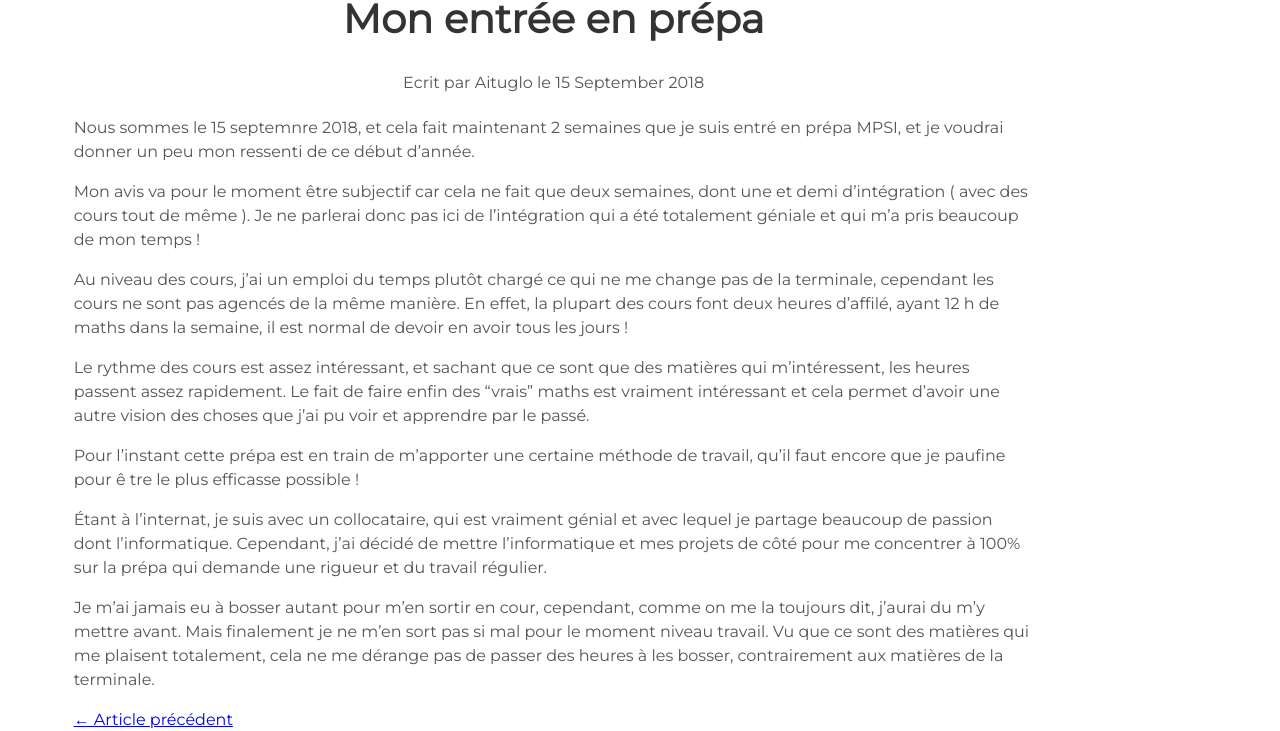
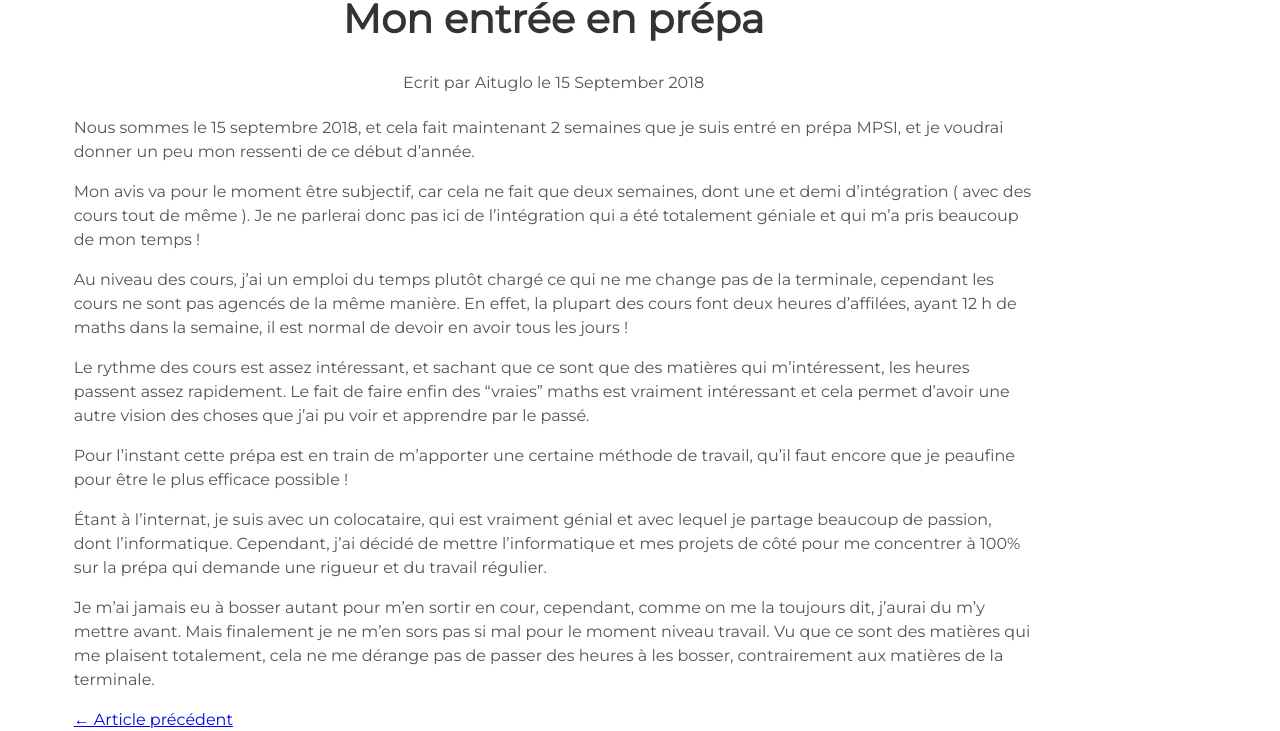
Before and after one commit to Aituglo/aituglo.com, a Jekyll site: the page built from _posts/2018-09-15-mon-entrée-en-prépa.md, in a window 1280 px wide. Shown: the part 141-872 px from the top of the page. Built offline with Jekyll 4.4.1, drawn with Linux system fonts in a browser that asks for light colours; comment, search, counter and statistics services are not loaded.

Commit message:
Update Articles “2018-09-15-mon-entrée-en-prépa”

```diff
--- a/_posts/2018-09-15-mon-entrée-en-prépa.md
+++ b/_posts/2018-09-15-mon-entrée-en-prépa.md
@@ -6,22 +6,28 @@ author: Aituglo
 header-img: /assets/images/fb_img_1536876767956.jpg
 layout: post
 ---
-Nous sommes le 15 septemnre 2018, et cela fait maintenant 2 semaines que je suis entré en prépa MPSI, et je voudrai donner un peu mon ressenti de ce début d'année.
+Nous sommes le 15 septembre 2018, et cela fait maintenant 2 semaines que je suis entré en prépa MPSI, et je voudrai donner un peu mon ressenti de ce début d'année.
 
 
 
-Mon avis va pour le moment être subjectif car cela ne fait que deux semaines, dont une et demi d'intégration ( avec des cours tout de même ). Je ne parlerai donc pas ici de l'intégration qui a été totalement géniale et qui m'a pris beaucoup de mon temps !
+Mon avis va pour le moment être subjectif, car cela ne fait que deux semaines, dont une et demi d'intégration ( avec des cours tout de même ). Je ne parlerai donc pas ici de l'intégration qui a été totalement géniale et qui m'a pris beaucoup de mon temps !
 
 
 
-Au niveau des cours, j'ai un emploi du temps plutôt chargé ce qui ne me change pas de la terminale, cependant les cours ne sont pas agencés de la même manière. En effet, la plupart des cours font deux heures d'affilé, ayant 12 h de maths dans la semaine, il est normal de devoir en avoir tous les jours !
-
-Le rythme des cours est assez intéressant, et sachant que ce sont que des matières qui m'intéressent, les heures passent assez rapidement. Le fait de faire enfin des "vrais" maths est vraiment intéressant et cela permet d'avoir une autre vision des choses que j'ai pu voir et apprendre par le passé.
+Au niveau des cours, j'ai un emploi du temps plutôt chargé ce qui ne me change pas de la terminale, cependant les cours ne sont pas agencés de la même manière. En effet, la plupart des cours font deux heures d'affilées, ayant 12 h de maths dans la semaine, il est normal de devoir en avoir tous les jours !
 
 
 
-Pour l'instant cette prépa est en train de m'apporter une certaine méthode de travail, qu'il faut encore que je paufine pour ê tre le plus efficasse possible !
+Le rythme des cours est assez intéressant, et sachant que ce sont que des matières qui m'intéressent, les heures passent assez rapidement. Le fait de faire enfin des "vraies" maths est vraiment intéressant et cela permet d'avoir une autre vision des choses que j'ai pu voir et apprendre par le passé.
 
-Étant à l'internat, je suis avec un collocataire, qui est vraiment génial et avec lequel je partage beaucoup de passion dont l'informatique. Cependant, j'ai décidé de mettre l'informatique et mes projets de côté pour me concentrer à 100% sur la prépa qui demande une rigueur et du travail régulier.
 
-Je m'ai jamais eu à bosser autant pour m'en sortir en cour, cependant, comme on me la toujours dit, j'aurai du m'y mettre avant. Mais finalement je ne m'en sort pas si mal pour le moment niveau travail. Vu que ce sont des matières qui me plaisent totalement, cela ne me dérange pas de passer des heures à les bosser, contrairement aux matières de la terminale.
+
+Pour l'instant cette prépa est en train de m'apporter une certaine méthode de travail, qu'il faut encore que je peaufine pour être le plus efficace possible !
+
+
+
+Étant à l'internat, je suis avec un colocataire, qui est vraiment génial et avec lequel je partage beaucoup de passion, dont l'informatique. Cependant, j'ai décidé de mettre l'informatique et mes projets de côté pour me concentrer à 100% sur la prépa qui demande une rigueur et du travail régulier.
+
+
+
+Je m'ai jamais eu à bosser autant pour m'en sortir en cour, cependant, comme on me la toujours dit, j'aurai du m'y mettre avant. Mais finalement je ne m'en sors pas si mal pour le moment niveau travail. Vu que ce sont des matières qui me plaisent totalement, cela ne me dérange pas de passer des heures à les bosser, contrairement aux matières de la terminale.
```
